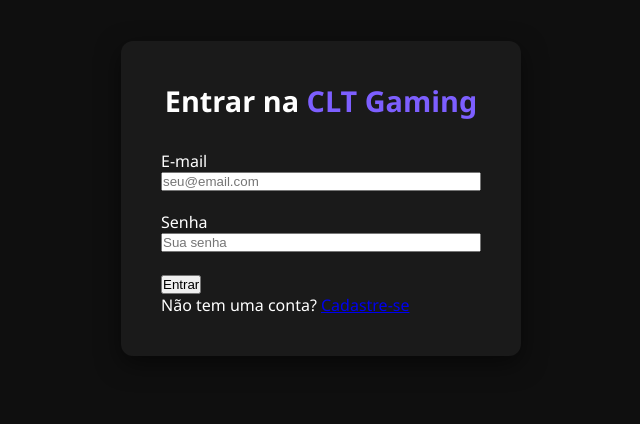
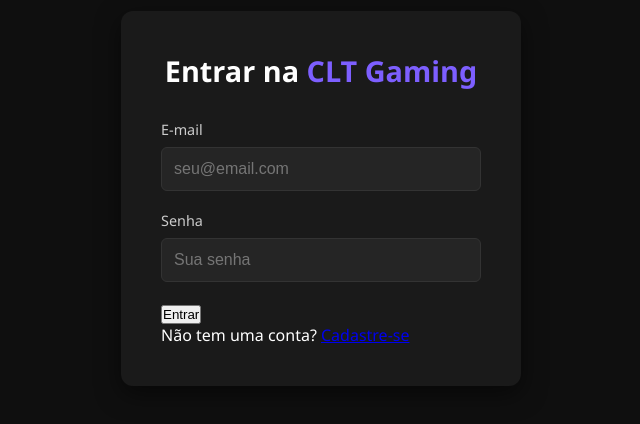
Before and after one commit to kaiquerios/EntregaP1A3, a React (Create React App) app: page / in a window 1280 px wide. Shown: the part 122-546 px from the top of the page, without its empty margins (319-959 px from the left). Built offline with nearby package versions, Linux system fonts and the light colour scheme; the HTML template or start-up script is replaced by a standard one.

Commit message:
Efeito ao clicar no input

```diff
--- a/src/pages/signIn/index.css
+++ b/src/pages/signIn/index.css
@@ -49,3 +49,24 @@
     display: flex;
     flex-direction: column;
 }
+.form-group label {
+    margin-bottom: 8px;
+    font-size: 0.9rem;
+    color: #ccc;
+}
+
+.form-group input {
+    padding: 12px;
+    border-radius: 6px;
+    border: 1px solid #333;
+    background-color: #252525;
+    color: white;
+    font-size: 1rem;
+    transition: border-color 0.3s ease;
+}
+
+{/*Efeito ao clicar no input*/}
+.form-group input:focus {
+    outline: none;
+    border-color: #7d5fff;
+}
```
